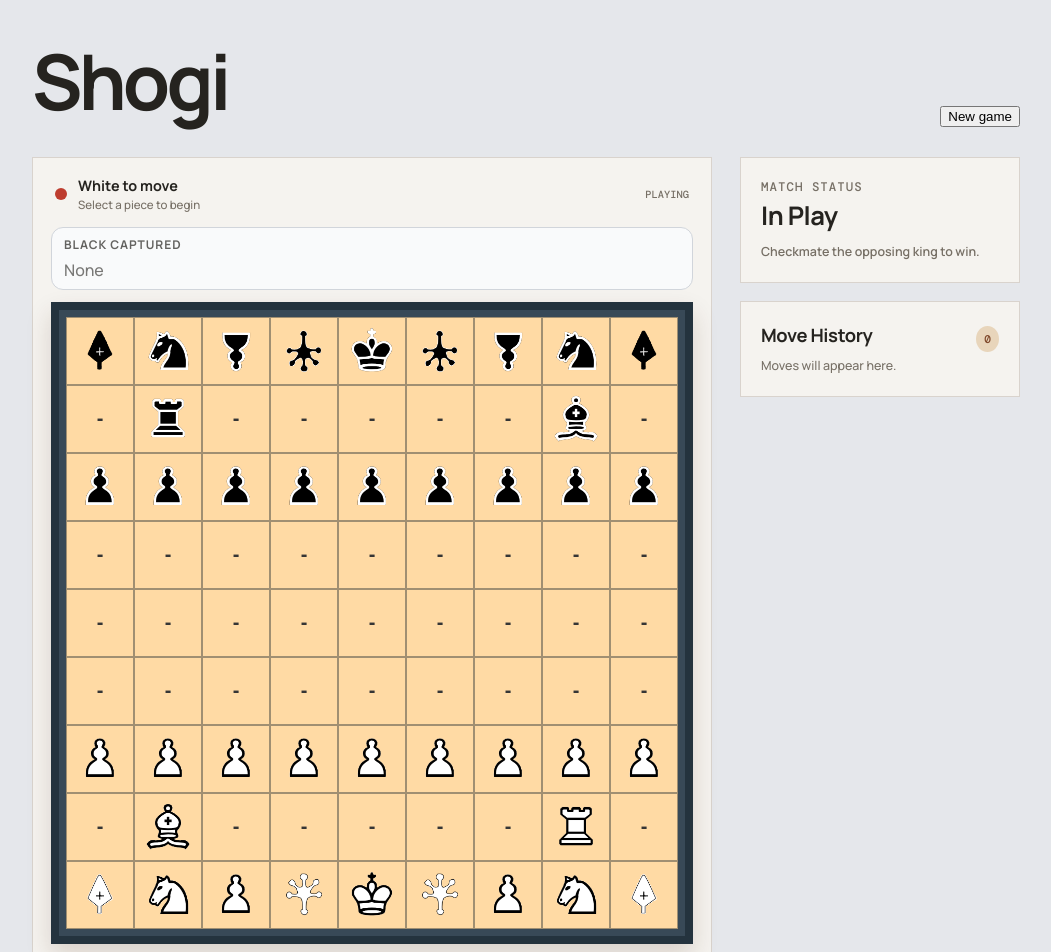
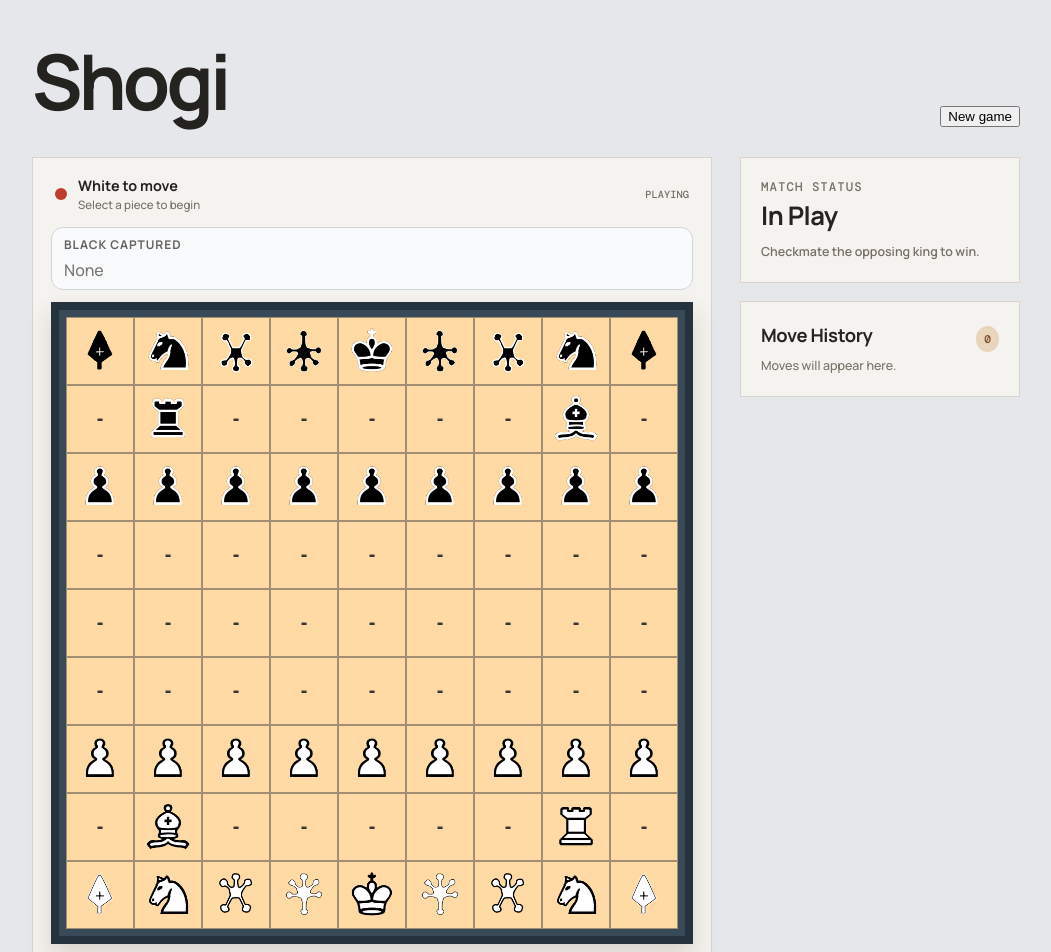
Before and after one commit to RisingSatalite/chess, a Next.js app: page /shogi in a window 1280 px wide. Shown: the top 952 px of the page, without its empty margins (114-1165 px from the left). Built offline with nearby package versions, Linux system fonts and the light colour scheme.

Commit message:
use new pieces

```diff
--- a/src/component/shogiPiece.js
+++ b/src/component/shogiPiece.js
@@ -15,8 +15,8 @@ const pieceImages = {
     BN: "/BlackKnight.png",
     BP: "/BlackPawn.png",
 
-    WS: "/WhitePawn.png",
-    BS: "/BlackPawn.png",
+    WS: "/WhiteSliverGeneral.png",
+    BS: "/BlackSliverGeneral.png",
     WL: "/WhiteLancer.png",
     BL: "/BlackLancer.png",
     WG: "/WhiteGoldGeneral.png",
@@ -47,8 +47,8 @@ const overlayPieceImage = {
     WGP: "/WhitePawn.png",
     BGN: "/BlackKnight.png",
     BGP: "/BlackPawn.png",
-    WGS: "/WhitePawn.png",
-    BGS: "/BlackPawn.png",
+    WGS: "/WhiteSliverGeneral.png",
+    BGS: "/BlackSliverGeneral.png",
     WGL: "/WhiteLancer.png",
     BGL: "/BlackLancer.png",
 }
```
